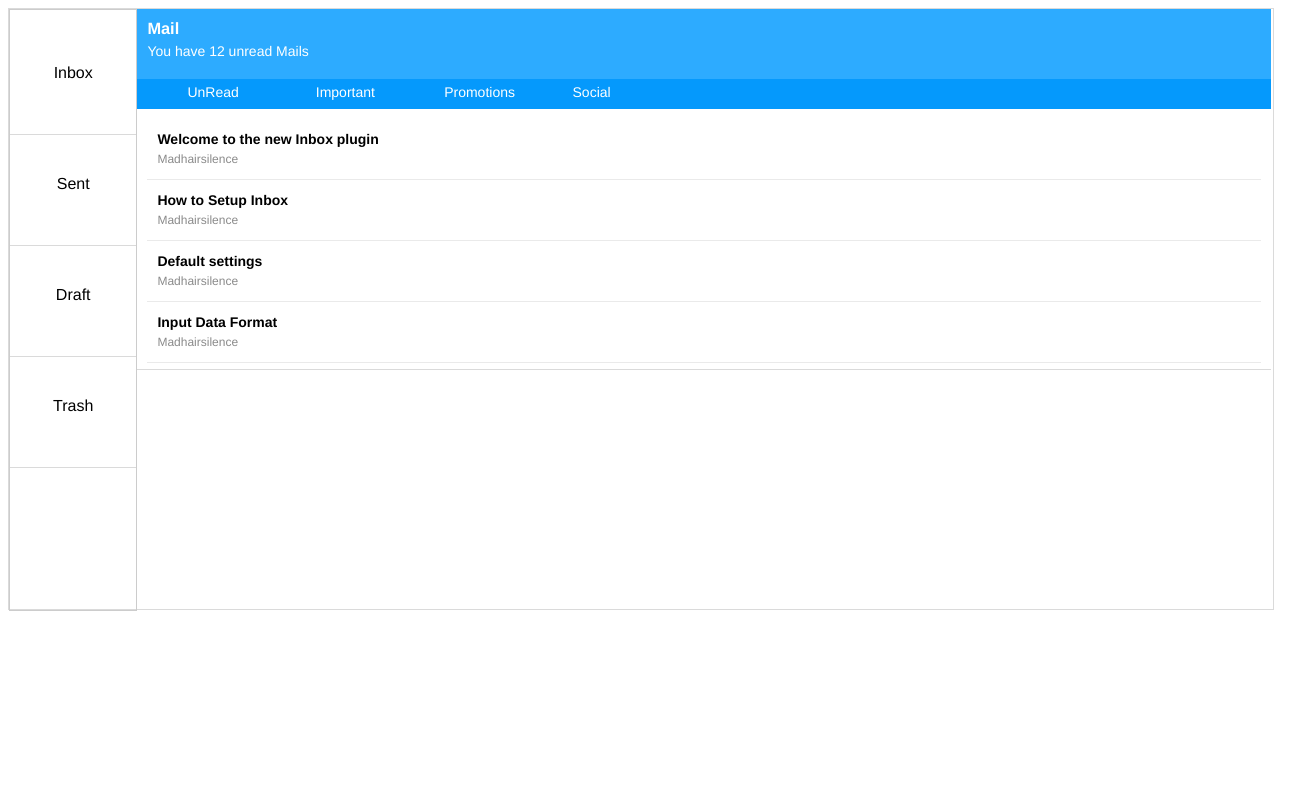
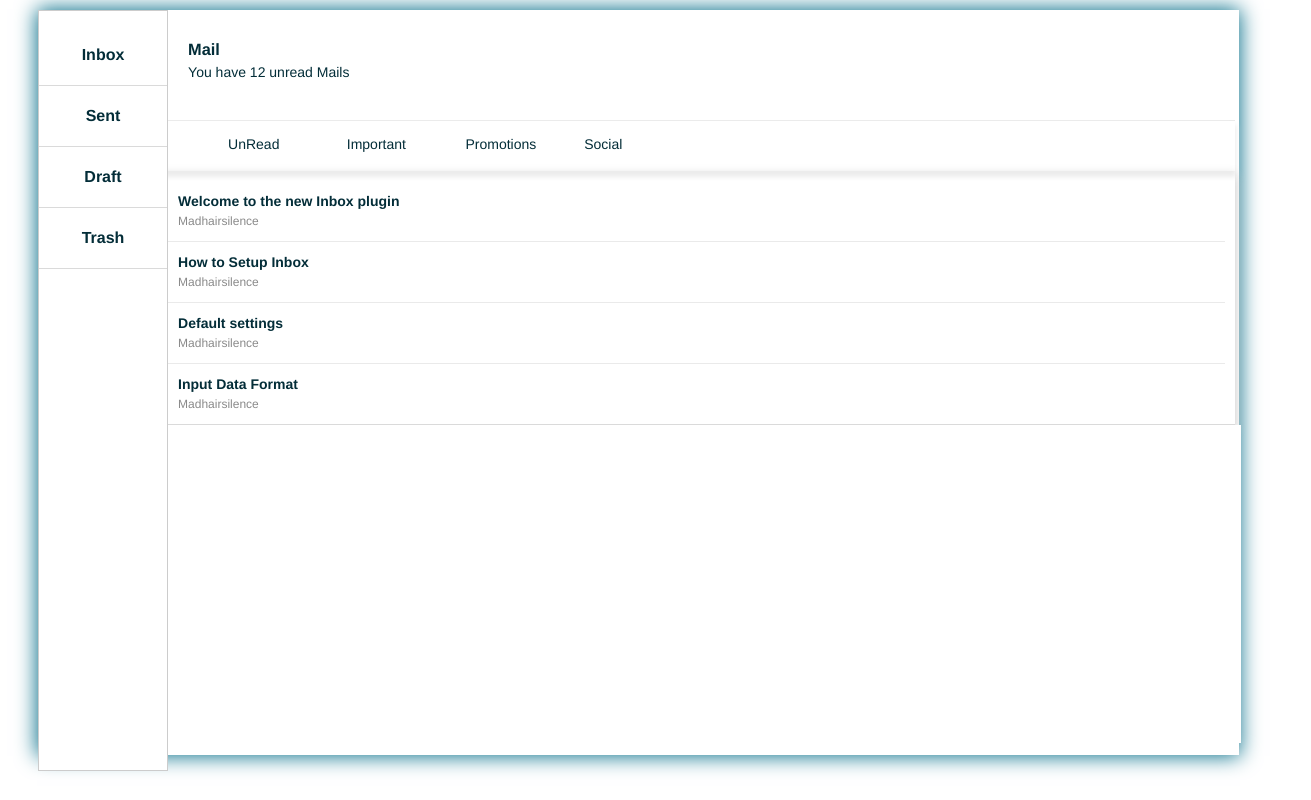
Before and after one commit to madhairsilence/Inbox, a website: page examples/inbox-example.html in a window 1280 px wide. Shown: the whole page, 1311 px wide, since content can reach past the window. Drawn offline with nearby package versions, Linux system fonts and the light colour scheme.

Commit message:
CSS fixes

```diff
--- a/css/inbox.css
+++ b/css/inbox.css
@@ -1,31 +1,33 @@
 .inbox-container{
-	width : 100%;
-	height:600px;
-	background:#fff;
-	border : 1px solid #dadada;
+	width : 95%;
+	height: 95%;
+	margin:10px 10px 0px 30px;
+	box-shadow: 0px 0px 20px 1px #036d88;
 	font-family: Helvetica Neue,Helvetica,Arial,sans-serif;
 	font-size:14px;
+	background: #fff;
+	color:#032d38;
 }
-.inbox-container .main-section{float:left;height:100%;width:89.7%;}
-.inbox-container .main-section .header-section{height:50px;background:#2DABFF;padding:10px;color:#fff;}
+.inbox-container .main-section{height:100%;width:89.7%;background: #fff;margin-left:10%;;}
+.inbox-container .main-section .header-section{height:50px;padding:30px;border-bottom: 1px solid #eaeaea;}
 .inbox-container .main-section .header-section h3{margin-top:0px;margin-bottom:5px;}
 
-.inbox-container .folders{float:left;height:100%;width:10%;text-align:center;border:1px solid #ccc;font-size: 14px;}
+.inbox-container .folders{height:94.9%;width:10%;text-align:center;border:1px solid #ccc;font-size: 14px;background: #fff;position:absolute;}
 .inbox-container .folders ul{ list-style:none;padding:0px;}
-.inbox-container .folders ul li{height:30px;width:100%;cursor:pointer;padding-top:40px;padding-bottom:40px;border-bottom:1px solid #dadada;cursor: pointer;font-size:16px;}
+.inbox-container .folders ul li{height:60px;width:100%;cursor:pointer;border-bottom:1px solid #dadada;cursor: pointer;font-size:16px;line-height: 60px;font-weight:bold;}
 .inbox-container .folders ul li:hover{background:#2DABFF; color:#fff; }
 
-.inbox-container .labels{background: #0599FC;color:#fff;height:30px;width:100%;}
+.inbox-container .labels{background: #fff;height:30px;padding:10px 20px;box-shadow: 0px 5px 5px 1px #ececec;}
 .inbox-container .labels ul{ list-style:none;margin:0px;width: 100%;}
 .inbox-container .labels ul li{height:10px;padding:5px;margin-left:5px;float:left;cursor:pointer;width:10%;}
 
-.inbox-container .mails{padding:10px;background:;height:40%;border-bottom:1px solid #dadada;overflow-y: scroll;}
+.inbox-container .mails{padding:10px 10px 20px 10px;height:30%;border-bottom:1px solid #dadada;overflow-y: scroll;box-shadow: 0px 5px 10px 1px #ccc;}
 .inbox-container .mails ul{ list-style: none;margin:0px;cursor:pointer;padding:0px;}
 .inbox-container .mails ul li{cursor:pointer;padding:10px;border-bottom: 1px solid #eaeaea;line-height: 20px;font-weight: bold;}
 .inbox-container .mails ul li:hover{background: #eaeaea;}
 .inbox-container .mails ul li .sender{font-size:12px; color:#8a8a8a;font-weight: normal;}
 
-.inbox-container .mailBody{padding:10px;height:36.5%;overflow-y: scroll;}
+.inbox-container .mailBody{left:10%;padding:10px 30px;height:40%;overflow-y: scroll;width:auto;background: #fff;width:95%;}
 
 code{background: #eaeaea;font-style: italic;font-size:90%;padding:5px;margin-bottom: 5px;}
 ul.mylist{width:100%;}
```
